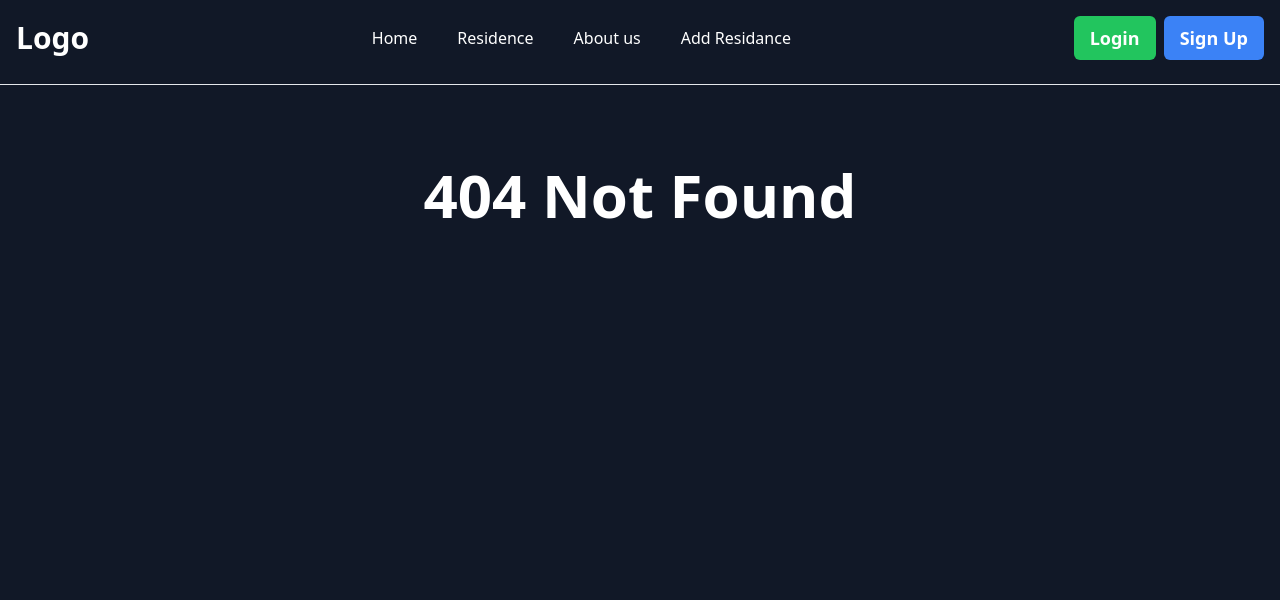
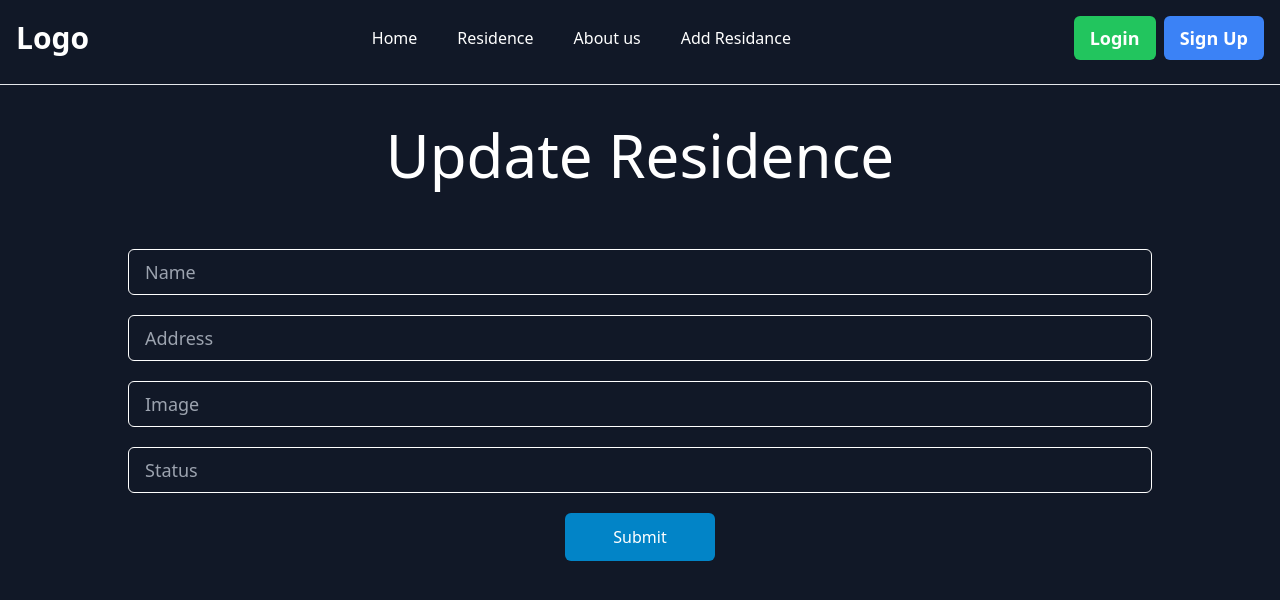
Before and after one commit to ayowaaab/Angular-Alam, an Angular app: page /update/1 in a window 1280 px wide. Before the commit this address had no page. Shown: the top 600 px of the page. Built offline with nearby package versions, Linux system fonts and the light colour scheme; no server answers.

Commit message:
✅ Update is working

```diff
--- a/db.json
+++ b/db.json
@@ -1,11 +1,11 @@
 {
   "residence": [
     {
-      "id": "12",
       "name": "Lotif",
-      "address": "jhjhj",
+      "address": "Mornag",
       "image": "/assets/images/R3.jpeg",
-      "status": "disponible"
+      "status": "disponible",
+      "id": "12"
     },
     {
       "id": "555",
--- a/src/app/app-routing.module.ts
+++ b/src/app/app-routing.module.ts
@@ -5,6 +5,7 @@ import { HomeComponent } from './components/home/home.component';
 import { NotfoundComponent } from './components/notfound/notfound.component';
 import { ResidencedetailsComponent } from './components/residences/residencedetails/residencedetails.component';
 import { FormResidenceComponent } from './components/form-residence/form-residence.component';
+import { UpdateComponent } from './components/update/update.component';
 
 const routes: Routes = [
   { path: '', redirectTo: 'home', pathMatch: 'full' },
@@ -18,6 +19,10 @@ const routes: Routes = [
     path: 'residence-details/:id',
     component: ResidencedetailsComponent,
   },
+  {
+    path: 'update/:id',
+    component: UpdateComponent,
+  },
   { path: 'form', component: FormResidenceComponent },
   { path: '**', component: NotfoundComponent },
 ];
--- a/src/app/app.module.ts
+++ b/src/app/app.module.ts
@@ -11,6 +11,7 @@ import { HomeComponent } from './components/home/home.component';
 import { ResidencedetailsComponent } from './components/residences/residencedetails/residencedetails.component';
 import { FormResidenceComponent } from './components/form-residence/form-residence.component';
 import { HttpClientModule } from '@angular/common/http';
+import { UpdateComponent } from './components/update/update.component';
 @NgModule({
   declarations: [
     AppComponent,
@@ -20,6 +21,7 @@ import { HttpClientModule } from '@angular/common/http';
     HomeComponent,
     ResidencedetailsComponent,
     FormResidenceComponent,
+    UpdateComponent,
   ],
   imports: [
     BrowserModule,
--- a/src/app/components/form-residence/form-residence.component.ts
+++ b/src/app/components/form-residence/form-residence.component.ts
@@ -56,6 +56,5 @@ export class FormResidenceComponent implements OnInit {
       console.log(data);
       this.router.navigate(['/residence']);
     });
-    // console.log('My Form: ' + JSON.stringify(this.formR.value));
   }
 }
--- a/src/app/components/residences/residencedetails/residencedetails.component.html
+++ b/src/app/components/residences/residencedetails/residencedetails.component.html
@@ -16,3 +16,4 @@
   </div>
   <img class="w-1/2 h-[400px] object-cover" [src]="residence.image" alt="image" />
 </div>
+<button class="text-white border border-white rounded-sm px-10 py-2 " [routerLink]="['/residence']" >Back</button>
--- a/src/app/components/residences/residences.component.html
+++ b/src/app/components/residences/residences.component.html
@@ -130,6 +130,12 @@
       >
         Show Details
       </button>
+      <button
+      [routerLink]="['/update', residence.id]"
+        class="text-white bg-green-600 px-4 py-2 rounded-md mt-5"
+      >
+        Update
+      </button>
     </div>
   </div>
 </div>
--- /dev/null
+++ b/src/app/components/update/update.component.css
@@ -0,0 +1,9 @@
+.input {
+    @apply px-4 py-2 text-lg bg-transparent border-white border rounded-md;
+  }
+  .btn {
+    @apply px-12 bg-sky-600 hover:bg-sky-800 transition text-white py-3 rounded-md disabled:opacity-50 disabled:cursor-not-allowed;
+  }
+  .alert {
+    @apply text-white border-2 rounded-md border-red-300 px-4 py-2 text-lg bg-red-500;
+  }
--- /dev/null
+++ b/src/app/components/update/update.component.html
@@ -0,0 +1,19 @@
+<div class="text-white mb-16">
+  <h1 class="text-6xl text-center mt-5">Update Residence</h1>
+</div>
+
+<form [formGroup]="formR" class="text-white">
+    <div class="grid items-center gap-5">
+      <input  formControlName="name" placeholder="Name" class="input" type="text" />
+      <p class="alert" *ngIf="name?.invalid && (name?.touched || name?.dirty)">⚠️ Alert</p>
+      <input  formControlName="address" placeholder="Address" class="input" type="text" />
+      <p class="alert" *ngIf="address?.errors?.['maxlength']">⚠️ Alert</p>
+      <input  formControlName="image" placeholder="Image" class="input" type="text" />
+      <p class="alert"*ngIf="image?.invalid && image?.touched" >⚠️ Alert</p>
+      <input  formControlName="status" placeholder="Status" class="input" type="text" />
+      <p class="alert"*ngIf="status?.errors?.['pattern'] && status?.touched" >⚠️ Alert</p>
+    </div>
+    <div class="text-center my-5">
+      <button [disabled]="formR.invalid" (click)="update()" type="submit" class="btn">Submit</button>
+    </div>
+  </form>
--- /dev/null
+++ b/src/app/components/update/update.component.ts
@@ -0,0 +1,55 @@
+import { Component } from '@angular/core';
+import { FormGroup, FormControl } from '@angular/forms';
+import { ActivatedRoute, Router } from '@angular/router';
+import { ResidenceService } from 'src/app/service/residence.service';
+
+@Component({
+  selector: 'app-update',
+  templateUrl: './update.component.html',
+  styleUrls: ['./update.component.css'],
+})
+export class UpdateComponent {
+  formR!: FormGroup;
+  path_id!: Number;
+  constructor(
+    private service: ResidenceService,
+    private router: Router,
+    private act: ActivatedRoute
+  ) {}
+
+  ngOnInit(): void {
+    this.path_id = this.act.snapshot.params['id'];
+
+    this.formR = new FormGroup({
+      name: new FormControl(),
+      address: new FormControl(),
+      image: new FormControl(),
+      status: new FormControl(),
+    });
+
+    this.service.getResidence(this.path_id).subscribe((data) => {
+      this.formR.patchValue(data);
+    });
+  }
+
+  get name() {
+    return this.formR.get('name');
+  }
+  get address() {
+    return this.formR.get('address');
+  }
+  get image() {
+    return this.formR.get('image');
+  }
+  get status() {
+    return this.formR.get('status');
+  }
+  update() {
+    this.service
+      .updateResidence(this.formR.value, this.path_id)
+      .subscribe((data) => {
+        console.log(data);
+        this.router.navigate(['/residence']);
+      });
+  }
+}
--- a/src/app/service/residence.service.ts
+++ b/src/app/service/residence.service.ts
@@ -22,7 +22,7 @@ export class ResidenceService {
     return this.http.post<Residence[]>(`${this.URL}`, data);
   }
   updateResidence(data: Residence, id: any) {
-    return this.http.put<Residence[]>(`${this.URL}/${id}`, data);
+    return this.http.put<Residence>(`${this.URL}${id}`, data);
   }
 
 
```
Also changed, not shown: 1 other file (tests, documents, lock files or other folders).
